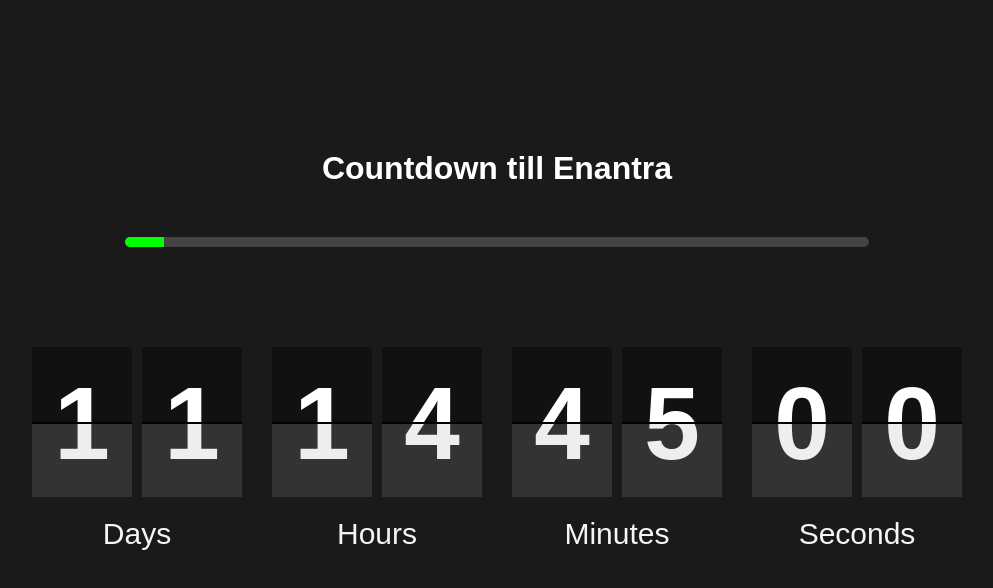
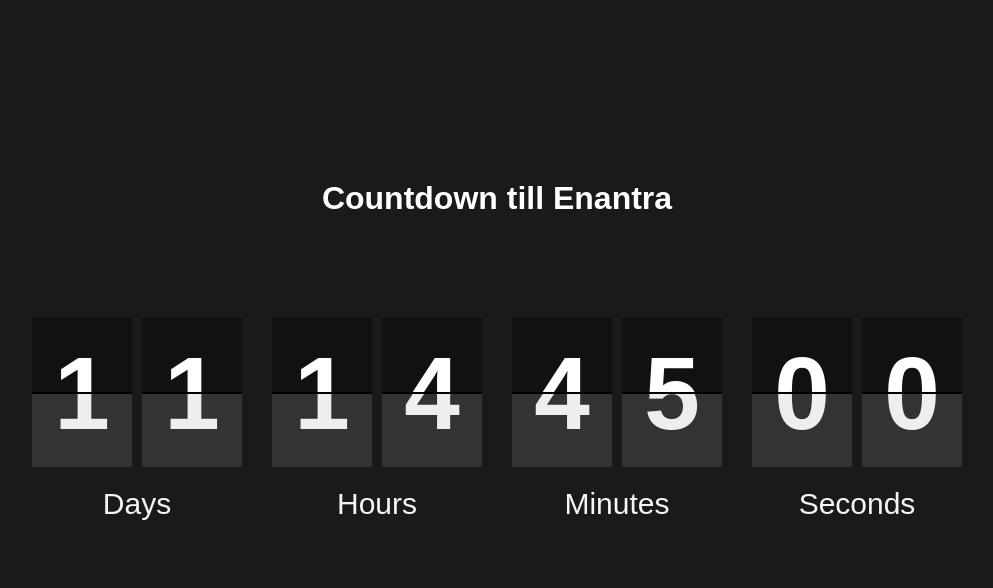
Before and after one commit to Abdul-Senmenet/Enantra_9.0_ausec, a React (Vite) app in the folder enantra-website/: page / in a window 1280 px wide. Shown: the top 588 px of the page, without its empty margins (143-1136 px from the left). Built offline with nearby package versions, Linux system fonts and the light colour scheme.

Commit message:
#changes-3.1 (redacted change)

```diff
--- a/enantra-website/src/components/flipClock.jsx
+++ b/enantra-website/src/components/flipClock.jsx
@@ -1,9 +1,9 @@
-import React, { useEffect, useState } from "react";
+import React, { useEffect } from "react";
 import "../styles/FlipClock.css";
 
 const FlipClock = () => {
   // Target date: 7th February 2025
-  const targetDate = new Date("2025-02-07T00:00:00");
+  const targetDate = new Date("2025-02-07T00:00:00"); // to change date you just need to change the time here
 
   const getTimeSegmentElements = (segmentElement) => {
     const segmentDisplay = segmentElement.querySelector(".segment-display");
@@ -96,28 +96,20 @@ const FlipClock = () => {
     };
   };
 
-  const calculatePercentageElapsed = () => {
-    const now = Date.now();
-    const totalDuration = targetDate.getTime() - now;
-    const elapsedDuration = totalDuration - getTimeRemaining(targetDate).days * 86400 * 1000;
-    return Math.max(0, Math.min((elapsedDuration / totalDuration) * 100, 100));
-  };
+  const updateAllSegments = () => {
+    const timeRemainingBits = getTimeRemaining(new Date(targetDate).getTime());
 
-  const updateAllSegments = () => {
-    const timeRemainingBits = getTimeRemaining(targetDate.getTime());
     updateTimeSection("days", timeRemainingBits.days);
     updateTimeSection("hours", timeRemainingBits.hours);
     updateTimeSection("minutes", timeRemainingBits.minutes);
     updateTimeSection("seconds", timeRemainingBits.seconds);
+
     return timeRemainingBits.complete;
   };
-
-  const [progress, setProgress] = useState(calculatePercentageElapsed());
 
   useEffect(() => {
     const countdownTimer = setInterval(() => {
       const isComplete = updateAllSegments();
-      setProgress(calculatePercentageElapsed());
 
       if (isComplete) {
         clearInterval(countdownTimer);
@@ -127,16 +119,9 @@ const FlipClock = () => {
     updateAllSegments();
 
     return () => clearInterval(countdownTimer);
-  }, []);
+  }, [targetDate]);
 
   return (
-    <div className="countdown-container">
-      {/* Loading Bar */}
-      <div className="loading-bar">
-        <div className="loading-progress" style={{ width: `${progress}%` }}></div>
-      </div>
-
-      {/* Countdown Timer */}
     <div className="countdown">
       <div className="time-section" id="days">
         <div className="time-group">
@@ -242,7 +227,6 @@ const FlipClock = () => {
         <p>Seconds</p>
       </div>
     </div>
-    </div>
   );
 };
 
--- a/enantra-website/src/styles/FlipClock.css
+++ b/enantra-website/src/styles/FlipClock.css
@@ -119,23 +119,3 @@
       transform: rotateX(0deg);
     }
   }
-
-  .countdown-container {
-    width: 80%;
-    margin: 50px auto;
-  }
-
-  .loading-bar {
-    width: 100%;
-    height: 10px;
-    background-color: #444;
-    border-radius: 5px;
-    margin-bottom: 20px;
-    overflow: hidden;
-  }
-
-  .loading-progress {
-    height: 100%;
-    background-color: #00ff00;
-    transition: width 0.5s ease;
-  }
```
Lines whose indentation alone changed are shown as unchanged.
